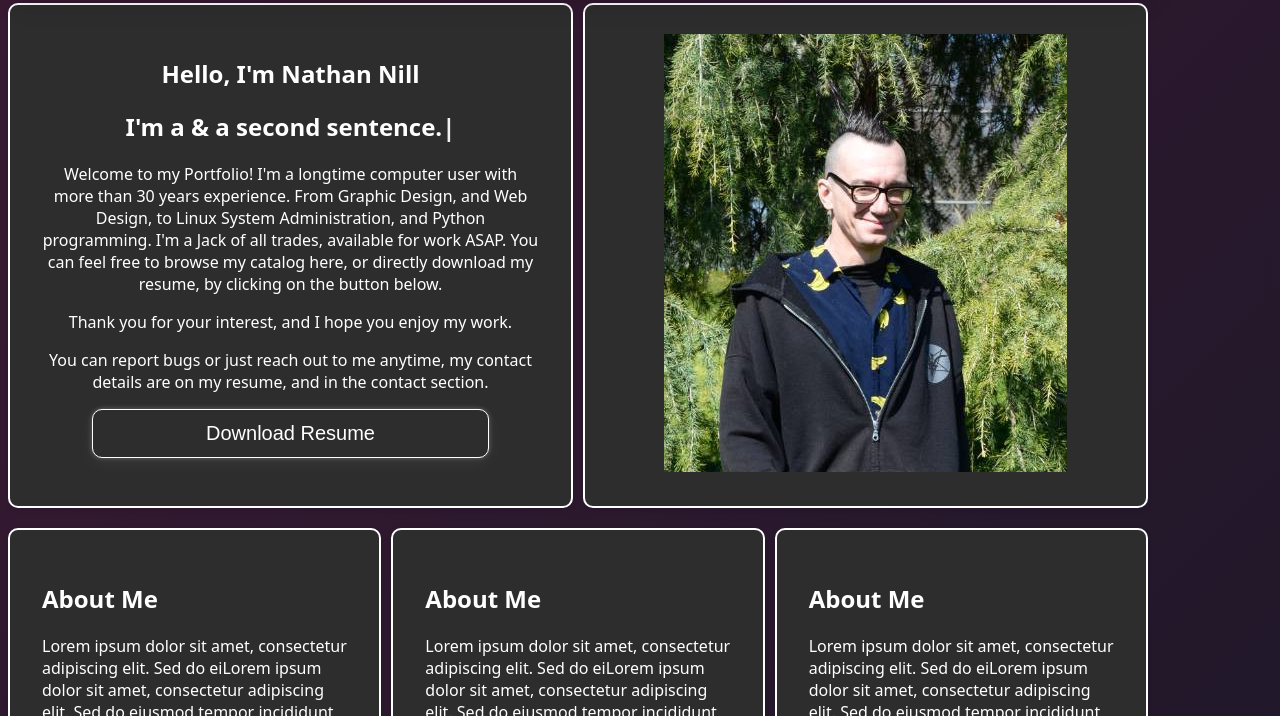
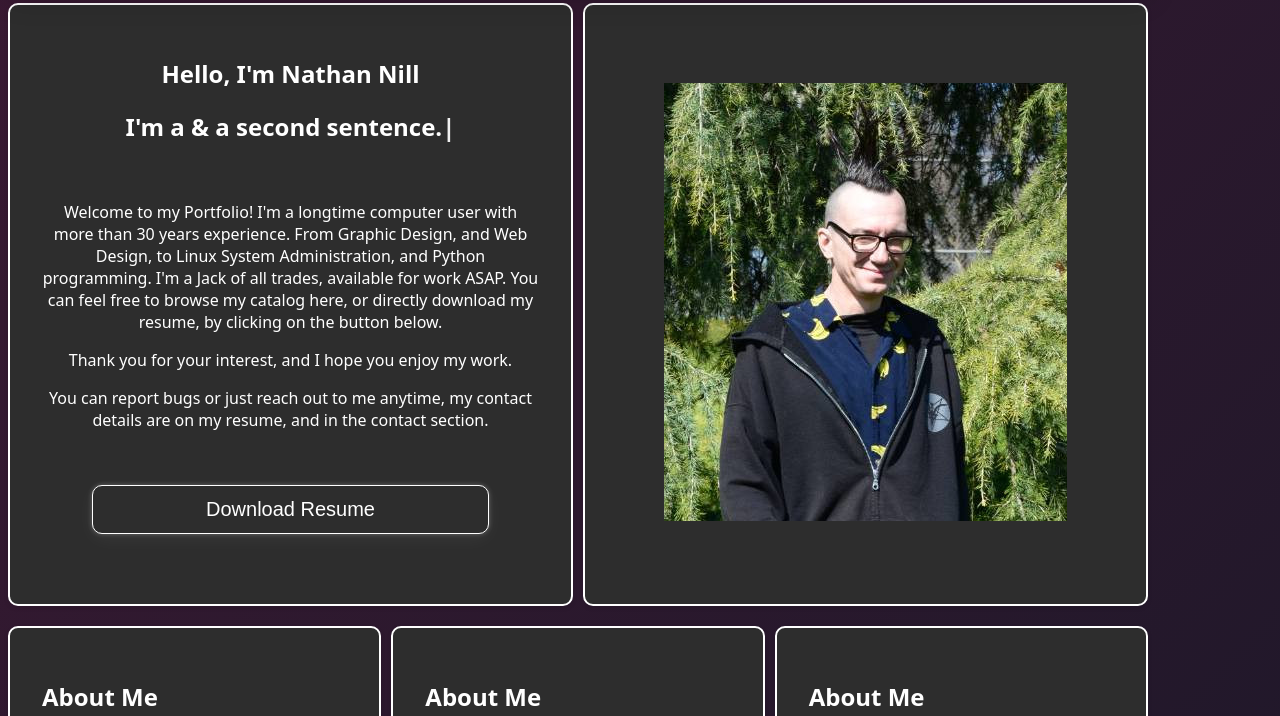
Before and after one commit to Isognomy/isognomy.github.io, a plain HTML site: page index.html in a window 1280 px wide. Shown: the part 84-800 px from the top of the page. Drawn offline with nearby package versions, Linux system fonts and the light colour scheme; a web font is replaced by a local one.

Commit message:
Set formatting for About Me to a final state

```diff
--- a/index.html
+++ b/index.html
@@ -32,12 +32,12 @@
                 <div class='column'>
                     <div class='about zoom' id="about">
                         <h1 style="text-align:center;">Hello, I'm Nathan Nill</h1>
-                        <h2 style="text-align:center;">I'm a <span id="about-typed"></span></h2>
+                        <h2 style="text-align:center;">I'm a <span id="about-typed"></span></h2><br>
                         <p style="text-align:center;">Welcome to my Portfolio! I'm a longtime computer user with more than 30 years experience. From Graphic Design, and Web Design, to Linux System Administration, and Python programming. I'm a Jack of all trades, available for work
                             ASAP. You can feel free to browse my catalog here, or directly download my resume, by clicking on the button below.
                             <p style="text-align:center;">Thank you for your interest, and I hope you enjoy my work.
-                                <p style="text-align:center;">You can report bugs or just reach out to me anytime, my contact details are on my resume, and in the contact section.</p>
-                                <p style="text-align:center;"><a href="content/resume.pdf" target="_blank" rel="noopener noreferrer"><button class="btn-down" style="width:80%"><i class="nf nf-md-download"></i> Download Resume</button></a></p>
+                                <p style="text-align:center;">You can report bugs or just reach out to me anytime, my contact details are on my resume, and in the contact section.</p><br>
+                                <p style="text-align:center;"><a href="content/resume.pdf" target="_blank" rel="noopener noreferrer"><button class="btn-down" style="width:80%"><i class="nf nf-md-download"></i> Download Resume</button></a></p></br>
 
                     </div>
                 </div>
```
